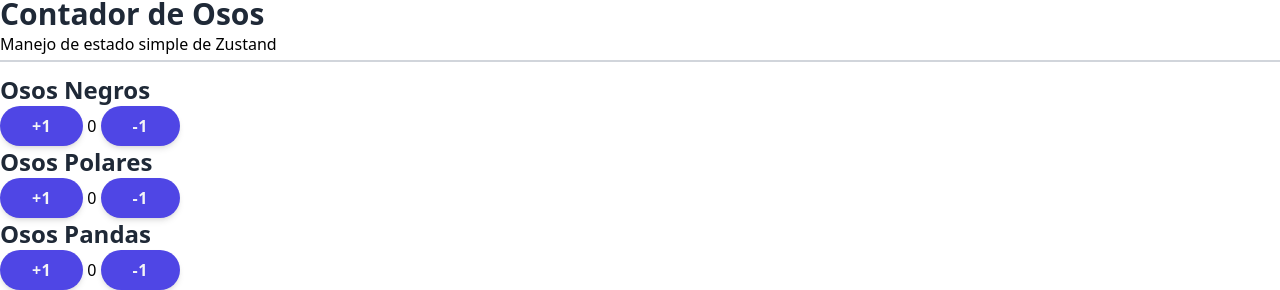
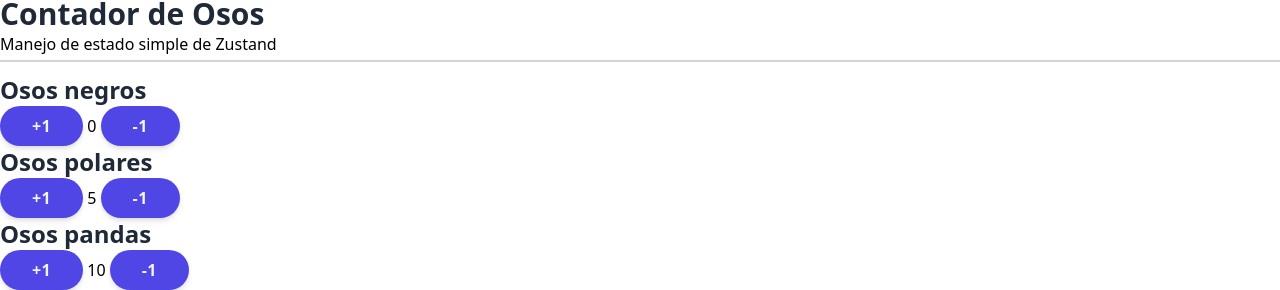
Before and after one commit to jhosuapp/react-ts-zustand, a React (Vite) app: page /dashboard/bears in a window 1280 px wide. Shown: the part 706-996 px from the top of the page. Built offline with nearby package versions, Linux system fonts and the light colour scheme.

Commit message:
feat: first state in zustand

```diff
--- a/package.json
+++ b/package.json
@@ -14,7 +14,8 @@
     "react": "^18.2.0",
     "react-dom": "^18.2.0",
     "react-icons": "^4.11.0",
-    "react-router-dom": "^6.16.0"
+    "react-router-dom": "^6.16.0",
+    "zustand": "^5.0.3"
   },
   "devDependencies": {
     "@types/react": "^18.2.15",
--- /dev/null
+++ b/src/pages/01-basic/BearItem.tsx
@@ -0,0 +1,24 @@
+import { WhiteCard } from "../../components"
+
+interface Props {
+    counterBears: number;
+    eventBears: (by: number) => void;
+    title: string;
+}
+
+const BearItem = ({ counterBears, eventBears, title }:Props):JSX.Element => {
+    return (
+        <WhiteCard centered>
+          <h2>{ title }</h2>
+
+          <div className="flex flex-col md:flex-row">
+            <button onClick={ ()=> eventBears(+1) }> +1</button>
+            <span className="text-3xl mx-2 lg:mx-10"> { counterBears } </span>
+            <button onClick={ ()=> eventBears(-1) }>-1</button>
+          </div>
+
+        </WhiteCard>
+    )
+}
+
+export { BearItem }
--- a/src/pages/01-basic/BearPage.tsx
+++ b/src/pages/01-basic/BearPage.tsx
@@ -1,6 +1,15 @@
-import { WhiteCard } from '../../components';
+import { useBearStore } from '../../stores';
+import { BearItem } from './BearItem';
 
 export const BearPage = () => {
+
+  const blackBears = useBearStore( state => state.blackBears );
+  const increaseBlackBears = useBearStore( state => state.increaseBlackBears );
+  const polarBears = useBearStore( state => state.polarBears );
+  const increasePolarBears = useBearStore( state => state.increasePolarBears );
+  const pandaBears = useBearStore( state => state.pandaBears );
+  const increasePandaBears = useBearStore( state => state.increasePandaBears );
+
   return (
     <>
       <h1>Contador de Osos</h1>
@@ -9,42 +18,21 @@ export const BearPage = () => {
 
       <div className="grid grid-cols-1 md:grid-cols-2 lg:grid-cols-3 gap-2">
 
-        <WhiteCard centered>
-          <h2>Osos Negros</h2>
-
-          <div className="flex flex-col md:flex-row">
-            <button> +1</button>
-            <span className="text-3xl mx-2 lg:mx-10"> 0 </span>
-            <button>-1</button>
-          </div>
-
-        </WhiteCard>
-
-        <WhiteCard centered>
-          <h2>Osos Polares</h2>
-
-          <div className="flex flex-col md:flex-row">
-            <button> +1</button>
-            <span className="text-3xl mx-2 lg:mx-10"> 0 </span>
-            <button>-1</button>
-
-          </div>
-
-        </WhiteCard>
-
-        <WhiteCard centered>
-          <h2>Osos Pandas</h2>
-
-          <div className="flex flex-col md:flex-row">
-            <button> +1</button>
-            <span className="text-3xl mx-2 lg:mx-10"> 0 </span>
-            <button>-1</button>
-          </div>
-
-        </WhiteCard>
-
-
-
+        <BearItem
+          counterBears={ blackBears }
+          eventBears={ increaseBlackBears }
+          title={ 'Osos negros' }
+          />
+        <BearItem
+          counterBears={ polarBears }
+          eventBears={ increasePolarBears }
+          title={ 'Osos polares' }
+        />
+        <BearItem
+          counterBears={ pandaBears }
+          eventBears={ increasePandaBears }
+          title={ 'Osos pandas' }
+        />
 
       </div>
 
--- /dev/null
+++ b/src/stores/bears/bears.store.ts
@@ -0,0 +1,36 @@
+import { create } from 'zustand'
+
+type BearIncrease = (by: number) => void;
+type BearCount = number;
+
+interface BearState {
+    blackBears: BearCount;
+    polarBears: BearCount;
+    pandaBears: BearCount;
+
+    increaseBlackBears: BearIncrease;
+    increasePolarBears: BearIncrease;
+    increasePandaBears: BearIncrease;
+}
+
+export const useBearStore = create<BearState>()((set) => ({
+    blackBears: 0,
+    polarBears: 5,
+    pandaBears: 10,
+
+    increaseBlackBears: (by: number) => set(
+        (state) => ({
+            blackBears: state.blackBears + by
+        })
+    ),
+    increasePolarBears: (by: number) => set(
+        (state) => ({
+            polarBears: state.polarBears + by
+        })
+    ),
+    increasePandaBears: (by: number) => set(
+        (state) => ({
+            pandaBears: state.pandaBears + by
+        })
+    )
+}));
--- /dev/null
+++ b/src/stores/index.ts
@@ -0,0 +1 @@
+export * from './bears/bears.store';
```
Also changed, not shown: 1 other file (tests, documents, lock files or other folders).
